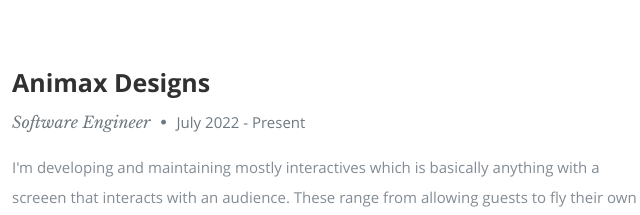
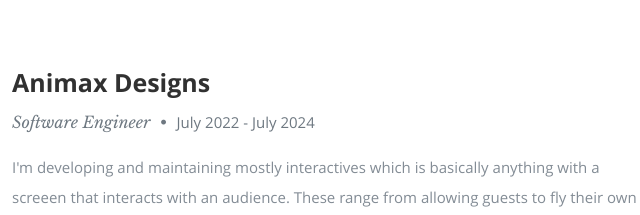
Before and after one commit to EbrahimKaram/EbrahimKaram.github.io, a plain HTML site: page index.html in a window 1280 px wide. Shown: the part 2185-2400 px from the top of the page, 393-1033 px from the left. Drawn offline with nearby package versions, Linux system fonts and the light colour scheme.

Commit message:
Updated the Date on website

```diff
--- a/index.html
+++ b/index.html
@@ -360,7 +360,7 @@
                     <div class="twelve columns">
 
                         <h3>Animax Designs </h3>
-                        <p class="info">Software Engineer <span>&bull;</span> <em class="date">July 2022 - Present</em></p>
+                        <p class="info">Software Engineer <span>&bull;</span> <em class="date">July 2022 - July 2024</em></p>
 
 
                         I'm developing and maintaining mostly interactives which is basically anything with a screeen that interacts with an audience. These range from allowing guests to
```
